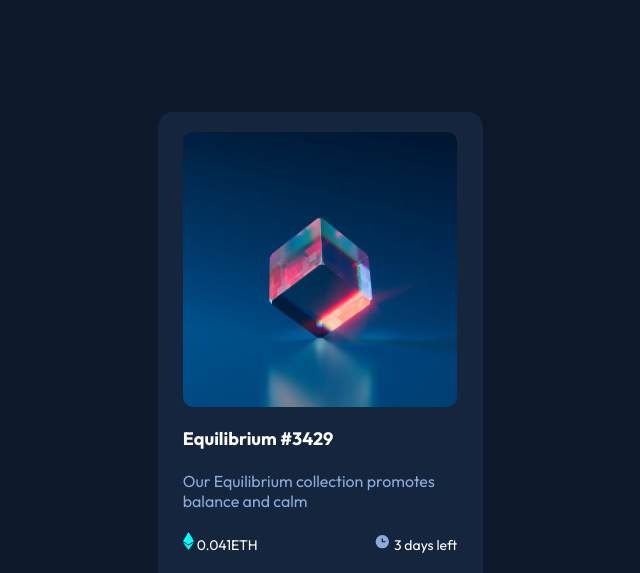
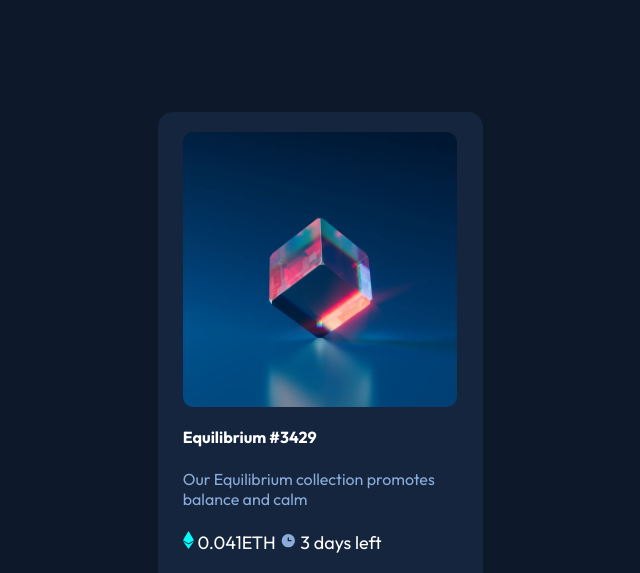
Before and after one commit to DLee1993/FEM-NFT-preview-component, a plain HTML site: page index.html in a window 1280 px wide. Shown: the top 573 px of the page, without its empty margins (320-960 px from the left). Drawn offline with Linux system fonts and the light colour scheme; files whose address does not match are found by name.

Commit message:
updated accessibility and html validation

```diff
--- a/index.html
+++ b/index.html
@@ -18,9 +18,9 @@
                 <img src="./images//image-equilibrium.jpg" alt="nft" id="nft" />
             </figure>
             <article id="nft-info">
-                <h4>Equilibrium #3429</h4>
+                <h2 style="font-size: 16px;">Equilibrium #3429</h2>
                 <p>Our Equilibrium collection promotes balance and calm</p>
-                <aside class="nft-details">
+                <aside class="nft__details">
                     <span>
                         <img src="./images/icon-ethereum.svg" alt="" />
                         0.041ETH
```
